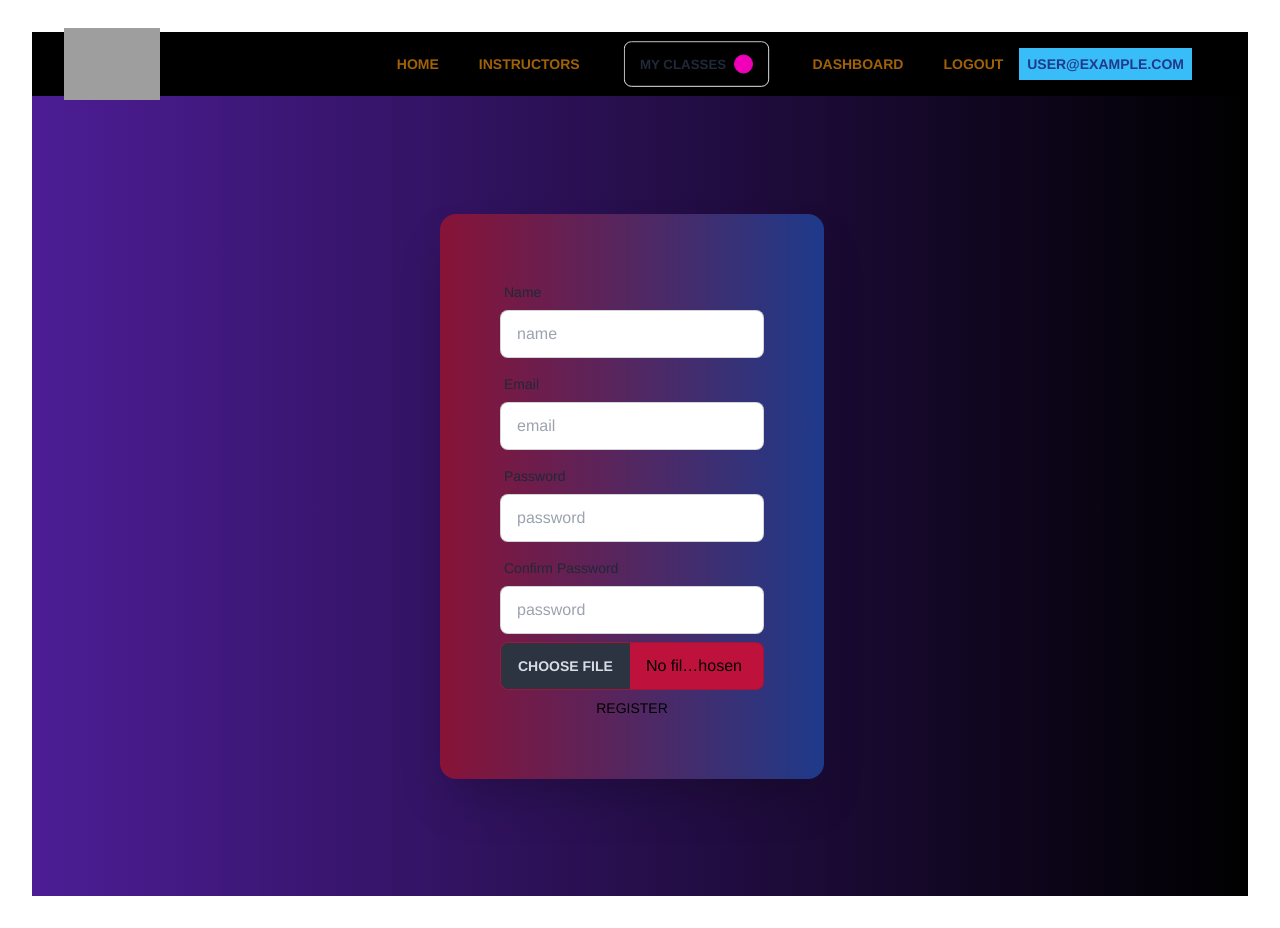
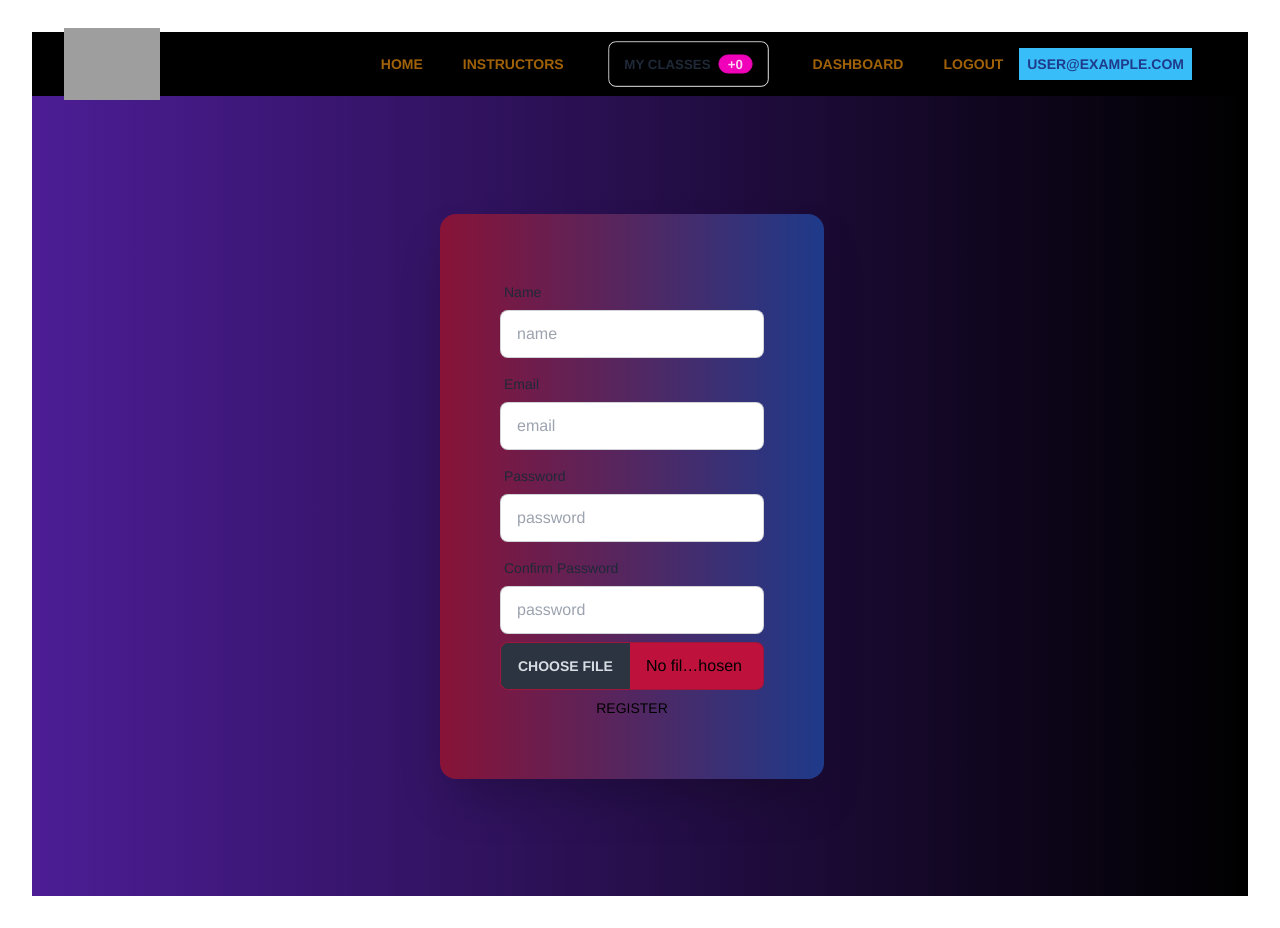
Before and after one commit to avi3175/magic-tutorial, a React (Vite) app: page /signup in a window 1280 px wide. Built offline with nearby package versions, Linux system fonts and the light colour scheme; no server answers; sample sign-in values are in the browser's storage; grey boxes are pictures that could not be loaded.

Commit message:
tanstack is working

```diff
--- a/src/Components/ManageUser.jsx
+++ b/src/Components/ManageUser.jsx
@@ -1,10 +1,8 @@
 import { useQuery } from '@tanstack/react-query'
 import React from 'react';
-// import userStack from '../hooks/Userstack';
 import { Helmet } from 'react-helmet-async';
 
 const ManageUser = () => {
-    // const [cart,refetch] = userStack()
 
 
     const { data: users = [], refetch } = useQuery(['users'], async () => {
--- a/src/Components/MyClass.jsx
+++ b/src/Components/MyClass.jsx
@@ -1,10 +1,12 @@
 import React, { useContext } from 'react';
 import allClass from '../hooks/classes';
 import { AuthContext } from '../Provider/AuthProvider';
+import userStack from '../hooks/Userstack';
 
 const MyClass = () => {
     const { user, logOut } = useContext(AuthContext)
     const [school,loading] = allClass()
+    const [,refetch] = userStack()
 
     console.log(school)
 
@@ -27,6 +29,7 @@ const MyClass = () => {
                 .then(res=>res.json())
                 .then(data=>{
                     if(data.insertedId){
+                        refetch()
                         alert("insert successfully")
                         // loading(false)
                     }
--- a/src/Components/Nabvar.jsx
+++ b/src/Components/Nabvar.jsx
@@ -1,9 +1,10 @@
 import React, { useContext, useState } from 'react';
 import { Link } from 'react-router-dom';
 import { AuthContext } from '../Provider/AuthProvider';
+import userStack from '../hooks/Userstack';
 
 const Nabvar = () => {
-    // const [cart,refetch] = cartStack()
+    const [cart,refetch] = userStack()
     const { user, logOut } = useContext(AuthContext)
     const [isMenuOpen, setIsMenuOpen] = useState(false);
     console.log(user)
@@ -44,7 +45,7 @@ const Nabvar = () => {
                                     user && <Link to="/dashboard/class" className="text-yellow-700 uppercase hover:bg-sky-600 hover:text-white px-3 py-2 rounded-md text-md font-bold">
                                         <button className='btn gap-2 bg-black'>
                                             My Classes
-                                            <div className='badge badge-secondary'></div>
+                                            <div className='badge badge-secondary'>+{cart.length || 0}</div>
                                         </button>
                                     </Link>
                                 }
--- a/src/hooks/Userstack.jsx
+++ b/src/hooks/Userstack.jsx
@@ -4,9 +4,9 @@ import { AuthContext } from '../Provider/AuthProvider'
 const userStack = () =>{
         const {user} = useContext(AuthContext)
         const { data:cart=[],refetch } = useQuery({
-            queryKey: ['users',user?.email],
+            queryKey: ['cart',user?.email],
             queryFn: async ()=>{
-                const response = await fetch(`http://localhost:5000/users`)
+                const response = await fetch(`http://localhost:5000/cart?email=${user.email}`)
                 return response.json()
             },
           })
```
